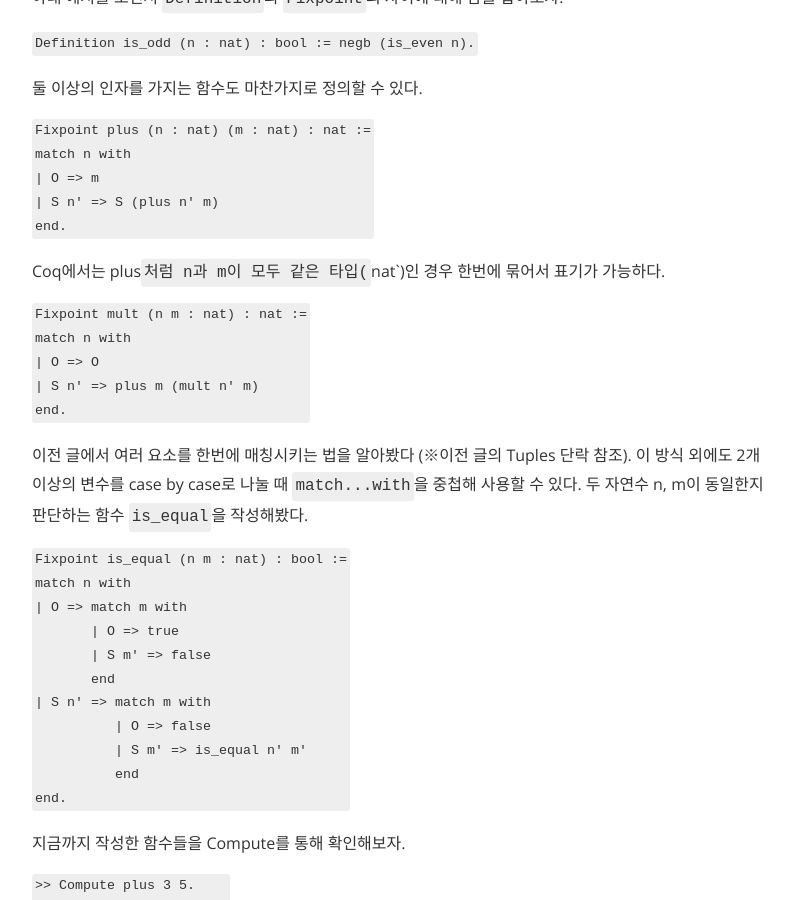
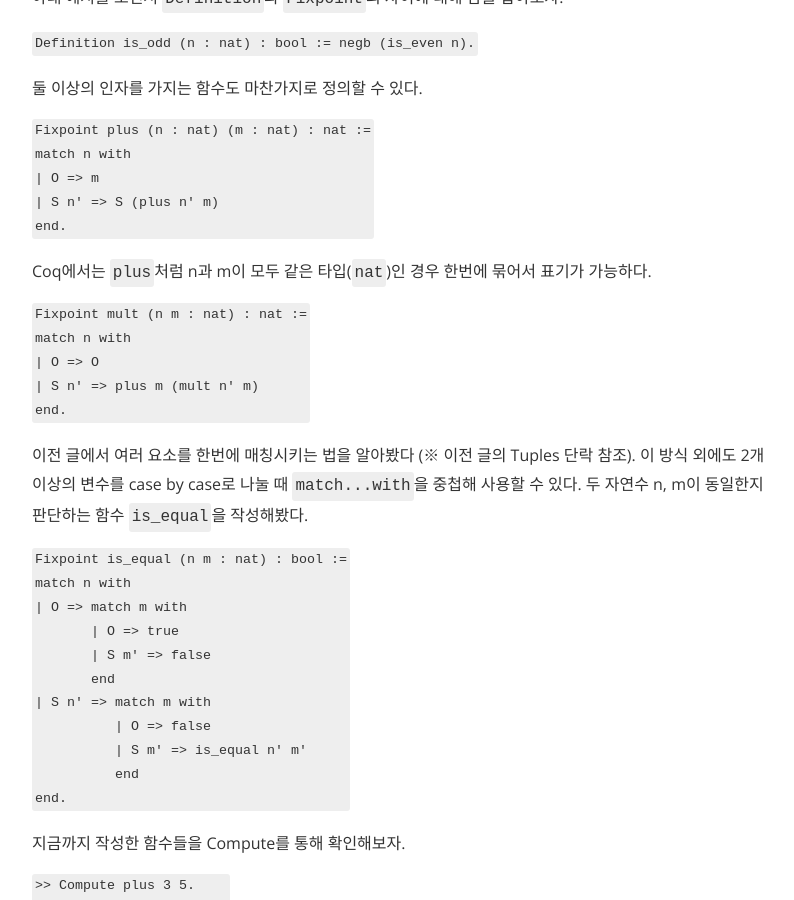
Before and after one commit to nyan101/nyan101.github.io, a Jekyll site: the page built from _posts/2019-01-31-SW-Foundations-Ch01-2.md, in a window 1280 px wide and 900 px high, scrolled down 3664 px. Shown: the whole window, without its empty margins (240-1034 px from the left). Built offline with Jekyll 4.4.1, drawn with Linux system fonts in a browser that asks for light colours; nearby versions of some CDN libraries; formulas are drawn with MathJax 3; comment, search, counter and statistics services are not loaded; a style sheet for code colours, icons or effects is not loaded; some of the changed text lies outside the part shown.

Commit message:
fix minor typos

````diff
--- a/_posts/2019-01-31-SW-Foundations-Ch01-2.md
+++ b/_posts/2019-01-31-SW-Foundations-Ch01-2.md
@@ -112,7 +112,7 @@
 end.
 ```
 
-그런데 이를 실행시키면 _"The reference is_even was not found in the current environment."_라는 오류를 볼 수 있다. `is_even`의 정의에서 다시 `is_even`을 사용한 게 원인으로 Definition이 단순한 패턴 매칭이기 때문에 등장하는 오류이다. 생각해보면 `is_even (S (S (S O)))`를 `is_even (S O)`로 바꾼다고 계산이 끝나는 게 아니므로, 함수를 다시 **재귀적(recursive)**으로 적용하는 방법을 찾아야 한다. Coq에서는 `Fixpoint`가 그 역할을 수행한다.
+그런데 이를 실행시키면 "_The reference is_even was not found in the current environment._"라는 오류를 볼 수 있다. `is_even`의 정의에서 다시 `is_even`을 사용한 게 원인으로 Definition이 단순한 패턴 매칭이기 때문에 등장하는 오류이다. 생각해보면 `is_even (S (S (S O)))`를 `is_even (S O)`로 바꾼다고 계산이 끝나는 게 아니므로, 함수를 다시 **재귀적(recursive)**으로 적용하는 방법을 찾아야 한다. Coq에서는 `Fixpoint`가 그 역할을 수행한다.
 
 ```Coq
 Fixpoint is_even (n : nat) : bool :=
@@ -145,7 +145,7 @@
 end.
 ```
 
-Coq에서는 plus`처럼 n과 m이 모두 같은 타입(`nat`)인 경우 한번에 묶어서 표기가 가능하다.
+Coq에서는 `plus`처럼 n과 m이 모두 같은 타입(`nat`)인 경우 한번에 묶어서 표기가 가능하다.
 
 ```Coq
 Fixpoint mult (n m : nat) : nat :=
@@ -155,7 +155,7 @@
 end.
 ```
 
-이전 글에서 여러 요소를 한번에 매칭시키는 법을 알아봤다 (※이전 글의 Tuples 단락 참조). 이 방식 외에도 2개 이상의 변수를 case by case로 나눌 때 `match...with`을 중첩해 사용할 수 있다. 두 자연수 n, m이 동일한지 판단하는 함수 `is_equal`을 작성해봤다.
+이전 글에서 여러 요소를 한번에 매칭시키는 법을 알아봤다 (※ 이전 글의 Tuples 단락 참조). 이 방식 외에도 2개 이상의 변수를 case by case로 나눌 때 `match...with`을 중첩해 사용할 수 있다. 두 자연수 n, m이 동일한지 판단하는 함수 `is_equal`을 작성해봤다.
 
 ```Coq
 Fixpoint is_equal (n m : nat) : bool :=
@@ -214,14 +214,11 @@
 
 올바르게 수행했다면 결과창에서 각각 아래와 같은 메시지를 볼 수 있다.
 
-> plus is defined
->
+> plus is defined \
 > plus is recursively defined (decreasing on 1st argument)
 >
 >
->
-> another_plus is defined
->
+> another_plus is defined \
 > another_plus is recursively defined (decreasing on 2nd argument)
 
 앞서 Fixpoint를 이용해 함수를 재귀적으로 정의할 수 있다고 했으므로 _xxx is recursively defined_  부분은 별로 놀랍지 않다. 그런데 이어진 괄호 안의 문장은 어떤 의미일까?
````
